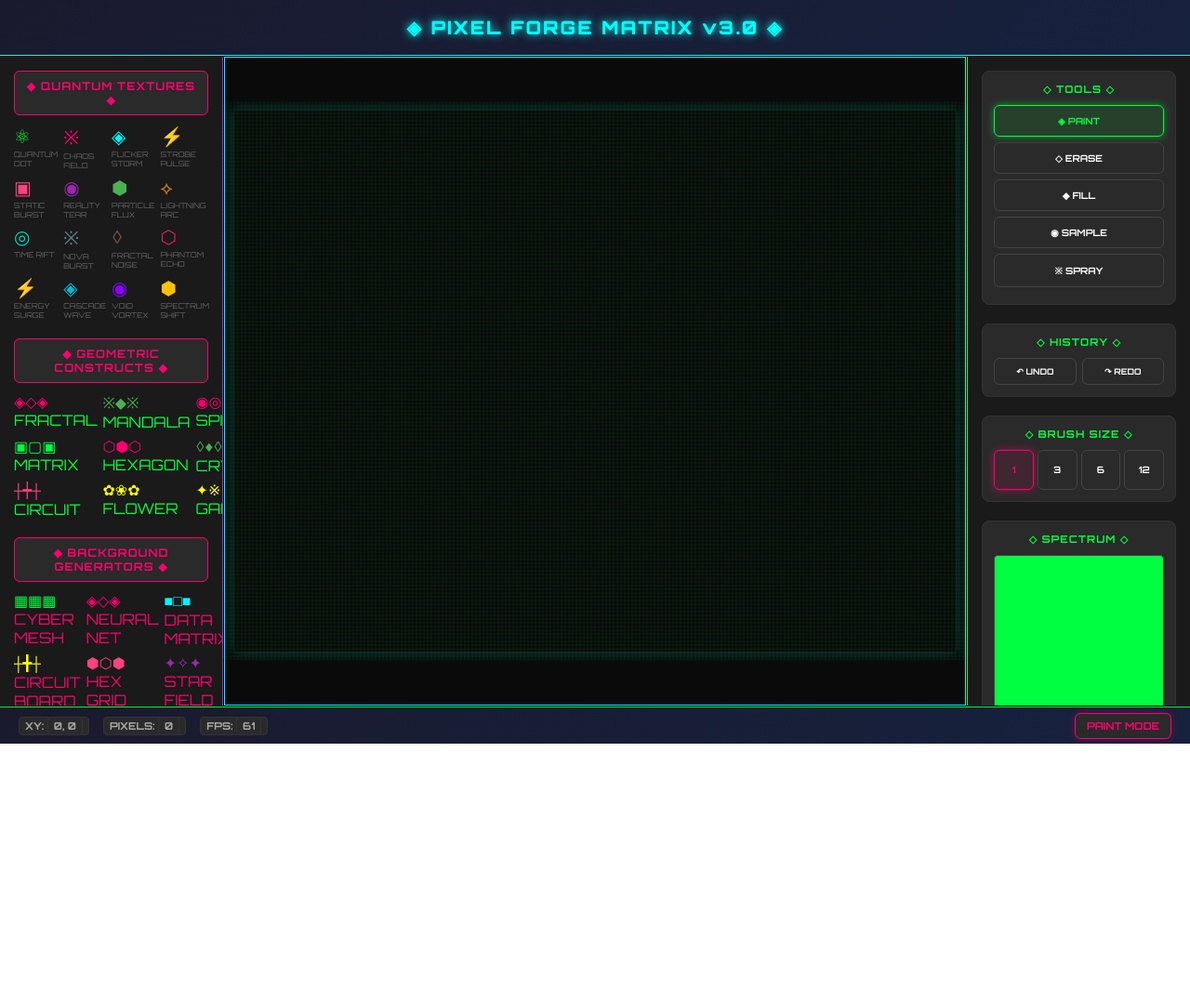
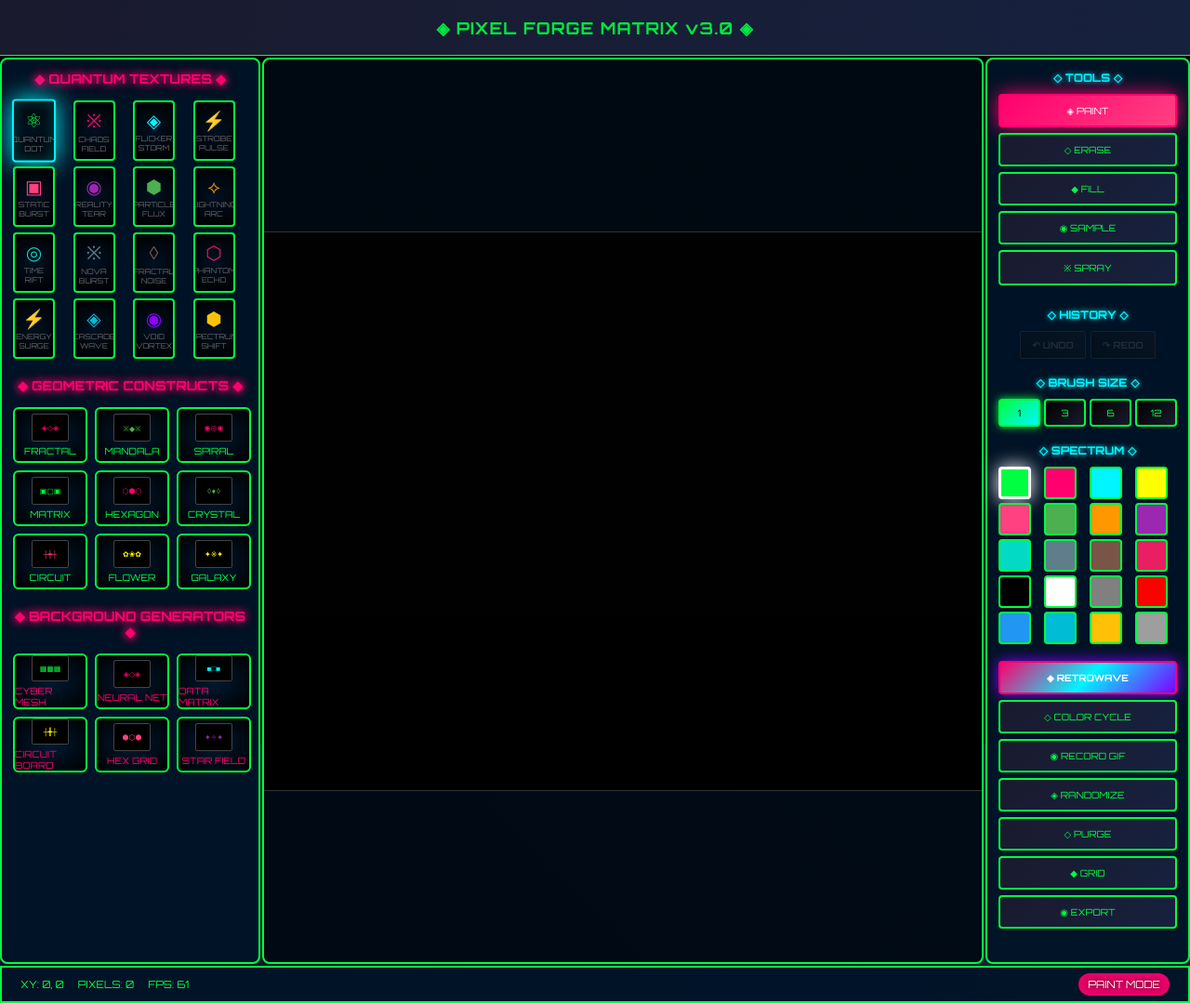
Before and after one commit to Flexasaurusrex/pixel-forge-matrix, a website: page index.html in a window 1280 px wide. Shown: the whole page at 93% size. Before the commit the page ends 800 px from the top, so only its background shows below. Drawn offline with Linux system fonts and the light colour scheme.

Commit message:
Update styles.css

```diff
--- a/styles.css
+++ b/styles.css
@@ -1,26 +1,3 @@
-/* ═══════════════════════════════════════════════════════════════════════════════════════════════════════
-   🌌 PIXEL FORGE MATRIX v3.0 - SUBTLE UI ENHANCEMENTS 🌌
-   Keeps your working layout, just adds polish and smooth animations
-   ═══════════════════════════════════════════════════════════════════════════════════════════════════════ */
-
-/* ROOT VARIABLES */
-:root {
-    --neon-pink: #ff006e;
-    --neon-cyan: #00ffff;
-    --neon-green: #00ff41;
-    --neon-purple: #8338ec;
-    --neon-blue: #3a86ff;
-    --neon-orange: #ff7f00;
-    --neon-yellow: #ffff00;
-
-    --bg-primary: #0a0a0a;
-    --bg-secondary: #1a1a1a;
-    --bg-tertiary: #2a2a2a;
-
-    --transition: 0.3s ease;
-}
-
-/* GLOBAL STYLES */
 * {
     margin: 0;
     padding: 0;
@@ -29,453 +6,429 @@
 
 body {
     font-family: 'Orbitron', monospace;
-    background: linear-gradient(135deg, #0a0a0a, #1a1a2e);
-    color: #ffffff;
+    background: linear-gradient(45deg, #0a0a23, #1a1a2e, #16213e);
+    color: #00ff41;
     overflow: hidden;
+    height: 100vh;
 }
 
-/* MAIN CONTAINER - KEEP ORIGINAL LAYOUT */
 .app-container {
     display: grid;
-    grid-template-areas:
-        "header header header"
-        "sidebar canvas tools"
-        "footer footer footer";
+    grid-template-columns: 280px 1fr 220px;
     grid-template-rows: 60px 1fr 40px;
-    grid-template-columns: 240px 1fr 240px;
     height: 100vh;
-    gap: 1px;
+    gap: 2px;
     background: #000;
 }
 
-/* HEADER */
 .header {
-    grid-area: header;
-    background: linear-gradient(135deg, #1a1a2e, #16213e);
-    padding: 15px 20px;
+    grid-column: 1 / -1;
+    background: linear-gradient(90deg, #1a1a2e, #16213e);
+    display: flex;
+    align-items: center;
+    justify-content: center;
+    position: relative;
+    border-bottom: 1px solid #00ff41;
+}
+
+.header h1 {
+    font-size: 18px;
+    font-weight: 700;
+    color: #00ff41;
+    letter-spacing: 1px;
+    opacity: 0.9;
+}
+
+.sidebar {
+    background: rgba(0, 20, 40, 0.95);
+    border: 2px solid #00ff41;
+    border-radius: 8px;
+    padding: 12px;
+    overflow-y: auto;
+}
+
+.sidebar h3 {
+    color: #ff006e;
+    margin-bottom: 15px;
     text-align: center;
-    border-bottom: 1px solid var(--neon-cyan);
+    font-size: 14px;
+    text-shadow: 0 0 5px #ff006e;
+    animation: glow 4s infinite;
+}
+
+@keyframes glow {
+    0%, 100% { text-shadow: 0 0 5px #ff006e; }
+    50% { text-shadow: 0 0 10px #ff006e, 0 0 15px #ff006e; }
+}
+
+.pixel-library {
+    display: grid;
+    grid-template-columns: repeat(auto-fit, minmax(50px, 1fr));
+    gap: 6px;
+    margin-bottom: 20px;
+}
+
+.sprite-library {
+    display: grid;
+    grid-template-columns: repeat(3, 1fr);
+    gap: 8px;
+    margin-bottom: 20px;
+}
+
+.pixel-item {
+    width: 45px;
+    height: 65px;
+    border: 2px solid #00ff41;
+    cursor: pointer;
+    transition: all 0.3s cubic-bezier(0.4, 0, 0.2, 1);
+    background: radial-gradient(circle, #001122, #000);
+    display: flex;
+    flex-direction: column;
+    align-items: center;
+    justify-content: center;
+    border-radius: 4px;
+    position: relative;
+    overflow: hidden;
+    text-align: center;
+}
+
+.pixel-item::before {
+    content: '';
+    position: absolute;
+    top: 0;
+    left: -100%;
+    width: 100%;
+    height: 100%;
+    background: linear-gradient(90deg, transparent, rgba(0,255,65,0.3), transparent);
+    transition: left 0.5s;
+}
+
+.pixel-item:hover::before {
+    left: 100%;
+}
+
+.pixel-item:hover {
+    border-color: #ff006e;
+    box-shadow: 0 0 20px #ff006e, inset 0 0 10px rgba(255,0,110,0.2);
+    transform: scale(1.15) rotate(2deg);
+    animation: itemPulse 0.5s infinite alternate;
+}
+
+@keyframes itemPulse {
+    0% { box-shadow: 0 0 20px #ff006e, inset 0 0 10px rgba(255,0,110,0.2); }
+    100% { box-shadow: 0 0 30px #ff006e, inset 0 0 20px rgba(255,0,110,0.4); }
+}
+
+.pixel-item.selected {
+    border-color: #00f5ff;
+    box-shadow: 0 0 25px #00f5ff, inset 0 0 15px rgba(0,245,255,0.3);
+    animation: selectedPulse 2s infinite;
+}
+
+@keyframes selectedPulse {
+    0%, 100% { transform: scale(1); }
+    50% { transform: scale(1.05); }
+}
+
+.sprite-item {
+    width: 80px;
+    height: 60px;
+    border: 2px solid #00ff41;
+    cursor: pointer;
+    transition: all 0.3s;
+    background: radial-gradient(ellipse, #001a33, #000);
+    display: flex;
+    flex-direction: column;
+    align-items: center;
+    justify-content: center;
+    font-size: 10px;
+    border-radius: 6px;
+    position: relative;
+}
+
+.sprite-item .preview {
+    width: 40px;
+    height: 30px;
+    background: #000;
+    border: 1px solid #444;
+    margin-bottom: 4px;
+    display: flex;
+    align-items: center;
+    justify-content: center;
+    font-size: 8px;
+    border-radius: 2px;
+}
+
+.sprite-item:hover {
+    border-color: #ff006e;
+    box-shadow: 0 0 15px #ff006e;
+    transform: scale(1.1);
+}
+
+.sprite-item.selected {
+    border-color: #00f5ff;
+    box-shadow: 0 0 20px #00f5ff;
+    animation: selectedPulse 2s infinite;
+}
+
+.main-canvas {
+    background: rgba(0, 10, 20, 0.95);
+    border: 2px solid #00ff41;
+    border-radius: 8px;
+    position: relative;
+    overflow: hidden;
     display: flex;
     align-items: center;
     justify-content: center;
 }
 
-.header h1 {
-    font-size: 20px;
-    font-weight: 900;
-    color: var(--neon-cyan);
-    text-shadow: 0 0 10px var(--neon-cyan);
-    letter-spacing: 2px;
+#canvas {
+    background: #000;
+    cursor: crosshair;
+    image-rendering: pixelated;
+    border: 1px solid #333;
 }
 
-/* SIDEBAR - LEFT PANEL */
-.sidebar {
-    grid-area: sidebar;
-    background: var(--bg-secondary);
-    border-right: 1px solid var(--neon-purple);
-    padding: 15px;
-    overflow-y: auto;
+.tools {
+    background: rgba(0, 20, 40, 0.95);
+    border: 2px solid #00ff41;
+    border-radius: 8px;
+    padding: 12px;
 }
 
-.sidebar h3 {
-    color: var(--neon-pink);
-    margin-bottom: 10px;
-    font-size: 12px;
-    font-weight: 700;
-    text-align: center;
-    text-transform: uppercase;
-    letter-spacing: 1px;
-    padding: 8px;
-    background: var(--bg-tertiary);
-    border-radius: 6px;
-    border: 1px solid var(--neon-pink);
+.tool-section {
+    margin-bottom: 18px;
 }
 
-/* PIXEL LIBRARY - KEEP COMPACT 4x4 GRID */
-.pixel-library {
+.tool-section h4 {
+    color: #00f5ff;
+    font-size: 12px;
+    margin-bottom: 10px;
+    text-shadow: 0 0 5px #00f5ff;
+    text-align: center;
+}
+
+.tool-btn {
+    width: 100%;
+    padding: 10px;
+    margin-bottom: 6px;
+    background: linear-gradient(135deg, #1a1a2e, #16213e);
+    border: 2px solid #00ff41;
+    color: #00ff41;
+    font-family: 'Orbitron', monospace;
+    font-size: 10px;
+    cursor: pointer;
+    transition: all 0.3s;
+    text-transform: uppercase;
+    border-radius: 4px;
+    position: relative;
+    overflow: hidden;
+}
+
+.tool-btn::before {
+    content: '';
+    position: absolute;
+    top: 0;
+    left: -100%;
+    width: 100%;
+    height: 100%;
+    background: linear-gradient(90deg, transparent, rgba(0,255,65,0.2), transparent);
+    transition: left 0.3s;
+}
+
+.tool-btn:hover::before {
+    left: 100%;
+}
+
+#retrowaveBtn {
+    background: linear-gradient(135deg, #ff006e, #00f5ff, #8000ff) !important;
+    border-color: #ff006e !important;
+    color: #fff !important;
+    font-weight: bold;
+    animation: retrowavePulse 3s infinite;
+}
+
+@keyframes retrowavePulse {
+    0%, 100% { box-shadow: 0 0 10px #ff006e; }
+    33% { box-shadow: 0 0 15px #00f5ff; }
+    66% { box-shadow: 0 0 15px #8000ff; }
+}
+
+@keyframes colorCyclePulse {
+    0% { box-shadow: 0 0 15px #ff006e; }
+    25% { box-shadow: 0 0 15px #00f5ff; }
+    50% { box-shadow: 0 0 15px #00ff41; }
+    75% { box-shadow: 0 0 15px #ffff00; }
+    100% { box-shadow: 0 0 15px #ff006e; }
+}
+
+.tool-btn:hover {
+    background: linear-gradient(135deg, #00ff41, #00f5ff);
+    color: #000;
+    box-shadow: 0 0 15px #00ff41;
+    transform: translateY(-2px);
+}
+
+.tool-btn.active {
+    background: linear-gradient(135deg, #ff006e, #ff4081);
+    border-color: #ff006e;
+    box-shadow: 0 0 20px #ff006e;
+    color: #fff;
+}
+
+.color-picker {
     display: grid;
     grid-template-columns: repeat(4, 1fr);
-    gap: 6px;
-    margin-bottom: 20px;
+    gap: 4px;
+    margin-top: 8px;
 }
 
-.pixel-type-btn {
-    aspect-ratio: 1;
-    background: var(--bg-tertiary);
-    border: 1px solid #444;
-    border-radius: 6px;
+.color-swatch {
+    width: 35px;
+    height: 35px;
+    border: 2px solid #00ff41;
     cursor: pointer;
-    display: flex;
-    align-items: center;
-    justify-content: center;
-    font-size: 8px;
-    font-weight: 600;
-    text-align: center;
-    color: #ffffff;
-    transition: var(--transition);
+    transition: all 0.3s;
+    border-radius: 4px;
     position: relative;
 }
 
-.pixel-type-btn:hover {
-    transform: scale(1.05);
-    border-color: var(--neon-pink);
-    box-shadow: 0 0 8px rgba(255, 0, 110, 0.5);
-    color: var(--neon-pink);
+.color-swatch:hover {
+    transform: scale(1.15);
+    box-shadow: 0 0 15px;
 }
 
-.pixel-type-btn.active {
-    border-color: var(--neon-cyan);
-    background: rgba(0, 255, 255, 0.1);
-    box-shadow: 0 0 8px rgba(0, 255, 255, 0.5);
-    color: var(--neon-cyan);
+.color-swatch.selected {
+    border-width: 3px;
+    border-color: #fff;
+    box-shadow: 0 0 20px #fff;
 }
 
-/* SPRITE LIBRARY - KEEP COMPACT 3x3 GRID */
-.sprite-library {
-    display: grid;
-    grid-template-columns: repeat(3, 1fr);
-    gap: 6px;
-    margin-bottom: 20px;
-}
-
-.sprite-btn {
-    aspect-ratio: 1;
-    background: var(--bg-tertiary);
-    border: 1px solid #444;
-    border-radius: 6px;
-    cursor: pointer;
-    display: flex;
-    flex-direction: column;
-    align-items: center;
-    justify-content: center;
-    font-size: 8px;
-    font-weight: 600;
-    text-align: center;
-    color: #ffffff;
-    transition: var(--transition);
-}
-
-.sprite-btn:hover {
-    transform: scale(1.05);
-    border-color: var(--neon-cyan);
-    box-shadow: 0 0 8px rgba(0, 255, 255, 0.5);
-    color: var(--neon-cyan);
-}
-
-.sprite-btn.active {
-    border-color: var(--neon-green);
-    background: rgba(0, 255, 65, 0.1);
-    box-shadow: 0 0 8px rgba(0, 255, 65, 0.5);
-    color: var(--neon-green);
-}
-
-.sprite-icon {
-    font-size: 14px;
-    margin-bottom: 2px;
-}
-
-/* PATTERN LIBRARY - KEEP AS COMPACT BUTTONS */
-.pattern-btn {
-    width: 100%;
-    background: var(--bg-tertiary);
-    border: 1px solid #444;
-    border-radius: 6px;
-    cursor: pointer;
-    padding: 8px;
-    font-size: 9px;
-    font-weight: 600;
-    text-align: center;
-    color: #ffffff;
-    transition: var(--transition);
-    margin-bottom: 6px;
-}
-
-.pattern-btn:hover {
-    border-color: var(--neon-orange);
-    box-shadow: 0 0 8px rgba(255, 127, 0, 0.5);
-    color: var(--neon-orange);
-    transform: translateX(2px);
-}
-
-.pattern-btn.active {
-    border-color: var(--neon-pink);
-    background: rgba(255, 0, 110, 0.1);
-    box-shadow: 0 0 8px rgba(255, 0, 110, 0.5);
-    color: var(--neon-pink);
-}
-
-/* MAIN CANVAS AREA - FIX THE SIZING! */
-.main-canvas {
-    grid-area: canvas;
-    background: var(--bg-primary);
+.footer {
+    grid-column: 1 / -1;
+    background: rgba(0, 20, 40, 0.95);
+    border: 2px solid #00ff41;
     display: flex;
     align-items: center;
-    justify-content: center;
-    position: relative;
-    border: 1px solid var(--neon-cyan);
-    padding: 10px;
-}
-
-#canvas {
-    max-width: 100%;
-    max-height: 100%;
-    border-radius: 4px;
-    box-shadow: 0 0 15px rgba(0, 255, 255, 0.2);
-    cursor: crosshair;
+    justify-content: space-between;
+    padding: 0 20px;
+    font-size: 12px;
 }
 
 .grid-overlay {
     position: absolute;
+    top: 0;
+    left: 0;
     pointer-events: none;
-    border-radius: 4px;
+    opacity: 0.15;
 }
 
-/* TOOLS PANEL - RIGHT SIDEBAR */
-.tools {
-    grid-area: tools;
-    background: var(--bg-secondary);
-    border-left: 1px solid var(--neon-green);
-    padding: 15px;
-    overflow-y: auto;
-}
-
-.tool-section {
-    margin-bottom: 20px;
-    padding: 12px;
-    background: var(--bg-tertiary);
-    border-radius: 8px;
-    border: 1px solid #333;
-}
-
-.tool-section h4 {
-    color: var(--neon-green);
-    margin-bottom: 10px;
-    font-size: 11px;
-    font-weight: 700;
-    text-align: center;
-    text-transform: uppercase;
-    letter-spacing: 1px;
-}
-
-/* TOOL BUTTONS */
-.tool-btn {
-    width: 100%;
-    padding: 10px 12px;
-    margin-bottom: 6px;
-    background: var(--bg-tertiary);
-    border: 1px solid #444;
-    border-radius: 6px;
-    color: #ffffff;
-    font-family: 'Orbitron', monospace;
-    font-size: 10px;
-    font-weight: 600;
-    cursor: pointer;
-    transition: var(--transition);
-    text-transform: uppercase;
-}
-
-.tool-btn:hover {
-    transform: translateY(-1px);
-    border-color: var(--neon-pink);
-    box-shadow: 0 0 8px rgba(255, 0, 110, 0.5);
-    color: var(--neon-pink);
-}
-
-.tool-btn.active {
-    background: rgba(0, 255, 65, 0.1);
-    border-color: var(--neon-green);
-    box-shadow: 0 0 8px rgba(0, 255, 65, 0.5);
-    color: var(--neon-green);
-}
-
-/* UNDO/REDO CONTAINER */
-.undo-redo-container {
-    display: grid;
-    grid-template-columns: 1fr 1fr;
-    gap: 6px;
-}
-
-.undo-redo-btn {
-    padding: 8px;
-    background: var(--bg-tertiary);
-    border: 1px solid #444;
-    border-radius: 6px;
-    color: #ffffff;
-    font-family: 'Orbitron', monospace;
-    font-size: 9px;
-    font-weight: 600;
-    cursor: pointer;
-    transition: var(--transition);
-}
-
-.undo-redo-btn:hover {
-    border-color: var(--neon-purple);
-    box-shadow: 0 0 8px rgba(131, 56, 236, 0.5);
-    color: var(--neon-purple);
-}
-
-/* BRUSH SIZE CONTROLS - KEEP COMPACT */
 .brush-size {
     display: grid;
     grid-template-columns: repeat(4, 1fr);
     gap: 4px;
+    margin-top: 8px;
 }
 
 .size-btn {
-    aspect-ratio: 1;
-    background: var(--bg-tertiary);
-    border: 1px solid #444;
-    border-radius: 6px;
-    color: #ffffff;
+    height: 30px;
+    border: 2px solid #00ff41;
+    background: linear-gradient(135deg, #000, #1a1a2e);
+    color: #00ff41;
+    font-size: 10px;
+    cursor: pointer;
+    transition: all 0.3s;
+    border-radius: 4px;
     font-family: 'Orbitron', monospace;
-    font-size: 10px;
-    font-weight: 700;
-    cursor: pointer;
-    transition: var(--transition);
-    display: flex;
-    align-items: center;
-    justify-content: center;
 }
 
-.size-btn:hover {
-    border-color: var(--neon-orange);
-    box-shadow: 0 0 8px rgba(255, 127, 0, 0.5);
-    color: var(--neon-orange);
-    transform: scale(1.05);
+.size-btn:hover, .size-btn.active {
+    background: linear-gradient(135deg, #00ff41, #00f5ff);
+    color: #000;
+    box-shadow: 0 0 10px #00ff41;
 }
 
-.size-btn.active {
-    border-color: var(--neon-pink);
-    background: rgba(255, 0, 110, 0.1);
-    box-shadow: 0 0 8px rgba(255, 0, 110, 0.5);
-    color: var(--neon-pink);
-}
-
-/* COLOR PICKER - FIX THE TERRIBLE LAYOUT! */
-.color-picker {
-    position: relative;
-}
-
-.color-swatches {
-    display: grid;
-    grid-template-columns: repeat(4, 1fr);
-    gap: 4px;
-}
-
-.color-swatch {
-    aspect-ratio: 1;
-    border: 1px solid #444;
-    border-radius: 4px;
-    cursor: pointer;
-    transition: var(--transition);
-}
-
-.color-swatch:hover {
-    transform: scale(1.1);
-    box-shadow: 0 0 8px currentColor;
-    border-color: #fff;
-}
-
-.color-swatch.active {
-    border-color: var(--neon-cyan);
-    box-shadow: 0 0 8px rgba(0, 255, 255, 0.7);
-    transform: scale(1.15);
-}
-
-/* FOOTER */
-.footer {
-    grid-area: footer;
-    background: linear-gradient(135deg, #1a1a2e, #16213e);
-    border-top: 1px solid var(--neon-green);
-    padding: 8px 20px;
-    display: flex;
-    justify-content: space-between;
-    align-items: center;
+.mode-indicator {
+    background: rgba(255,0,110,0.9);
+    color: #fff;
+    padding: 5px 10px;
+    border-radius: 15px;
     font-size: 11px;
+    text-shadow: 0 0 5px #000;
 }
 
 .performance-stats {
     display: flex;
     gap: 15px;
-    color: #aaa;
-    font-weight: 600;
+    font-size: 11px;
+    color: #00ff41;
 }
 
-.performance-stats span {
-    padding: 2px 6px;
-    background: var(--bg-tertiary);
-    border-radius: 4px;
-    border: 1px solid #333;
-    transition: var(--transition);
+/* Undo/Redo Button Styling */
+.undo-redo-container {
+    display: flex;
+    gap: 5px;
+    justify-content: center;
+    margin: 5px 0;
 }
 
-.performance-stats span:hover {
-    color: var(--neon-cyan);
-    border-color: var(--neon-cyan);
+.undo-redo-btn {
+    background: linear-gradient(45deg, #1a1a1a, #2a2a2a);
+    border: 1px solid #00ff41;
+    color: #00ff41;
+    padding: 8px 12px;
+    cursor: pointer;
+    font-family: 'Orbitron', monospace;
+    font-size: 10px;
+    font-weight: 600;
+    text-transform: uppercase;
+    transition: all 0.2s ease;
+    min-width: 60px;
+    position: relative;
+    overflow: hidden;
+    border-radius: 2px;
 }
 
-.mode-indicator {
-    color: var(--neon-pink);
-    font-weight: 700;
-    padding: 6px 12px;
-    background: var(--bg-tertiary);
-    border-radius: 6px;
-    border: 1px solid var(--neon-pink);
-    box-shadow: 0 0 8px rgba(255, 0, 110, 0.3);
+.undo-redo-btn::before {
+    content: '';
+    position: absolute;
+    top: 0;
+    left: -100%;
+    width: 100%;
+    height: 100%;
+    background: linear-gradient(90deg, transparent, rgba(0, 255, 255, 0.2), transparent);
+    transition: left 0.5s;
 }
 
-/* SCROLLBAR STYLING */
-::-webkit-scrollbar {
-    width: 6px;
+.undo-redo-btn:hover:not(:disabled)::before {
+    left: 100%;
 }
 
-::-webkit-scrollbar-track {
-    background: var(--bg-tertiary);
+.undo-redo-btn:hover:not(:disabled) {
+    background: linear-gradient(45deg, #00ffff11, #00ffff22);
+    box-shadow:
+        0 0 10px #00ffff44,
+        inset 0 0 10px #00ffff22;
+    transform: translateY(-1px);
+    border-color: #00ffff;
+    text-shadow: 0 0 5px #00ffff;
 }
 
-::-webkit-scrollbar-thumb {
-    background: var(--neon-purple);
-    border-radius: 3px;
+.undo-redo-btn:active:not(:disabled) {
+    transform: translateY(0);
+    box-shadow:
+        0 0 5px #00ffff44,
+        inset 0 0 5px #00ffff33;
 }
 
-::-webkit-scrollbar-thumb:hover {
-    background: var(--neon-cyan);
+.undo-redo-btn:disabled {
+    opacity: 0.3;
+    cursor: not-allowed;
+    border-color: #444;
+    color: #666;
+    background: linear-gradient(45deg, #0a0a0a, #1a1a1a);
 }
 
-/* MOBILE RESPONSIVENESS */
-@media (max-width: 768px) {
-    .app-container {
-        grid-template-areas:
-            "header"
-            "canvas"
-            "tools"
-            "footer";
-        grid-template-columns: 1fr;
-        grid-template-rows: 60px 1fr auto 40px;
-    }
-
-    .sidebar {
-        display: none;
-    }
-
-    .tools {
-        border-left: none;
-        border-top: 1px solid var(--neon-green);
-        max-height: 200px;
-    }
-
-    .color-swatches {
-        grid-template-columns: repeat(8, 1fr);
-    }
+.undo-redo-btn:disabled::before {
+    display: none;
 }
-
-/* SMOOTH TRANSITIONS FOR EVERYTHING */
-* {
-    transition: all 0.2s ease;
-}
-
-/* FOCUS STATES */
-button:focus {
-    outline: 2px solid var(--neon-cyan);
-    outline-offset: 1px;
-}
```
